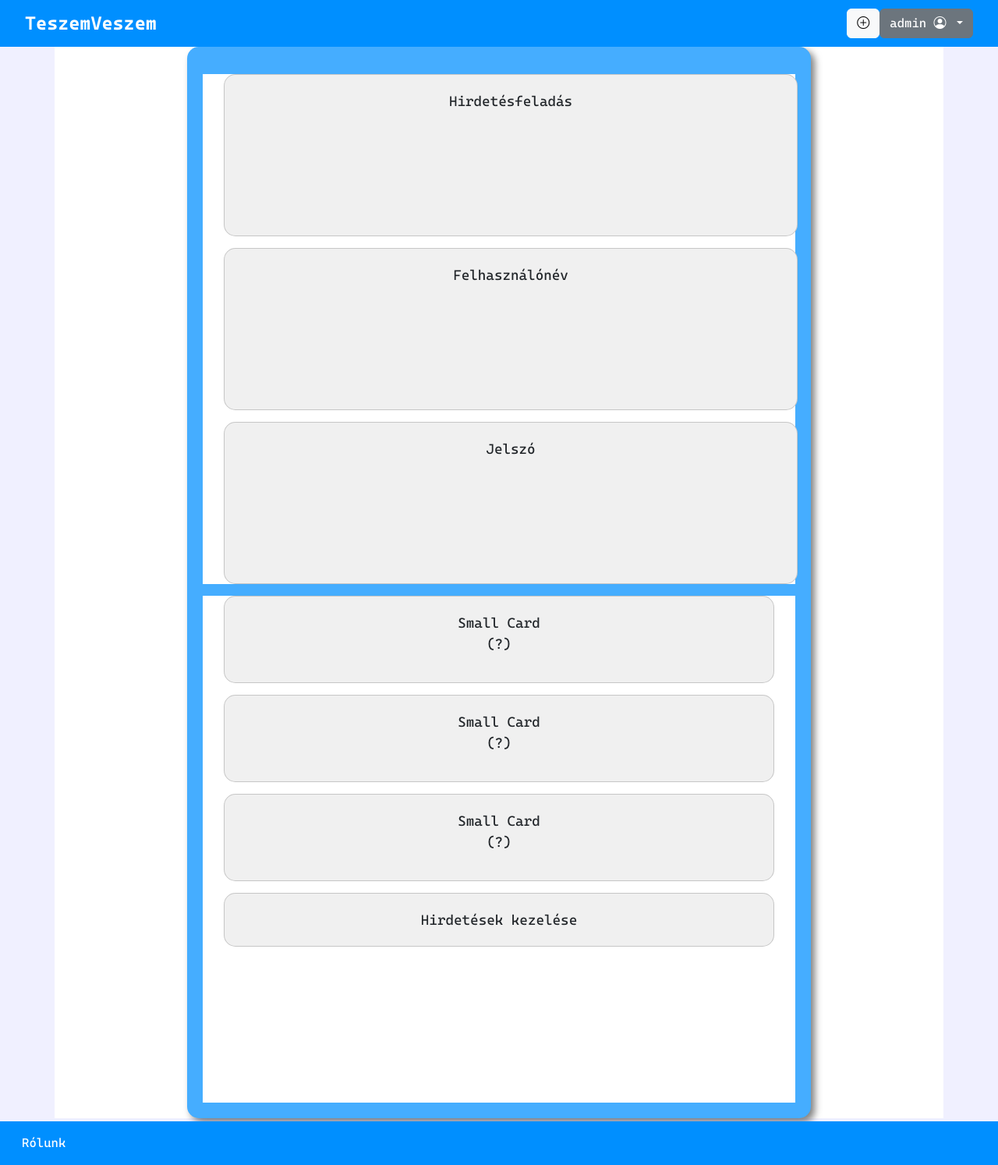
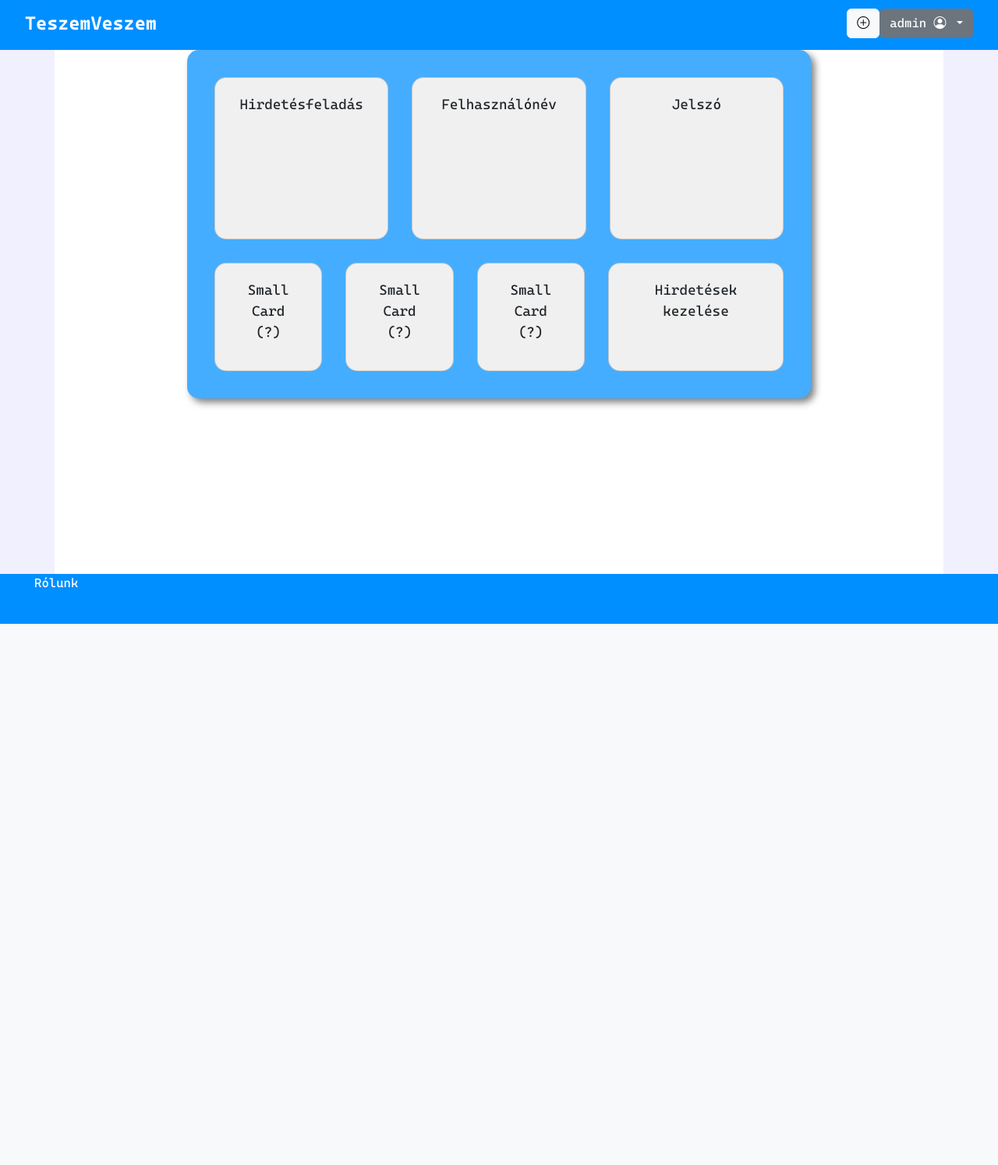
Before and after one commit to AAdam98/TeszemVeszem, a Flask app: page /profil in a window 1280 px wide. Shown: the whole page at 78% size. After the commit the page ends 800 px from the top, so only its background shows below. Run offline with Flask 3, Linux system fonts and the light colour scheme; a user stored in the database is signed in.

Commit message:
hibajavítások

```diff
--- a/website/static/style.css
+++ b/website/static/style.css
@@ -44,7 +44,8 @@ header {
     top: 0;
     padding: 0 2rem;
     background-color: #008fff;
-    height: ;
+    min-height: 4rem ;
+    max-height: 4rem;
 }
 
 h1 {
@@ -55,10 +56,12 @@ h1 {
 footer {
     position: absolute;
     bottom: 0;
-    padding: 1rem 1rem;
+    padding: 0 2rem;
     color: grey;
     width: 100%;
     background-color: #008fff;
+    min-height: 4rem ;
+    max-height: 4rem;
 }
 
 .navbar {
@@ -107,7 +110,7 @@ footer {
 
 .container {
     background-color: white;
-    min-height: calc(100vh - 100px - 50px);
+    min-height: calc(100vh - 4rem - 4rem);
 }
 
 .hirdetesdoboz {
--- a/website/templates/advertisement.html
+++ b/website/templates/advertisement.html
@@ -1,5 +1,4 @@
 {% extends "base.html" %}
-{% block title %} Hirdetés részletei {% endblock %}
 {%block title %} {{ advertisement.title }} - {% endblock %}
 
 {% block content %}
--- a/website/templates/base.html
+++ b/website/templates/base.html
@@ -39,8 +39,13 @@
 						</button>
 						<ul class="dropdown-menu" aria-labelledby="dropdownMenu2">
 							<li>
-								<a href="/profile"><button class="dropdown-item" type="button">
+								<a href="/profil"><button class="dropdown-item" type="button">
 										Profil
+									</button></a>
+							</li>
+							<li>
+								<a href="/hirdetes/hirdeteseim"><button class="dropdown-item" type="button">
+										Hirdetéseim
 									</button></a>
 							</li>
 							<li>
--- a/website/templates/profile.html
+++ b/website/templates/profile.html
@@ -5,7 +5,7 @@
 
 <div class="hirdetesdoboz">
     <div>
-        <div class="container">
+        <div class="cardContainer">
             <div class="card upper-card" onclick="redirectToPage('/hirdetes/hirdetesfeladas')">
                 <div class="text">
                     <p>Hirdetésfeladás</p>
@@ -22,7 +22,7 @@
                 </div>
             </div>
         </div>
-        <div class="container">
+        <div class="cardContainer">
             <div class="card bottom-card">Small Card
                 <div class="text">
                     <p>(?)</p>
```
